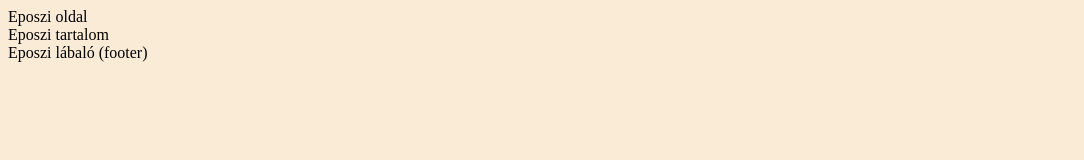
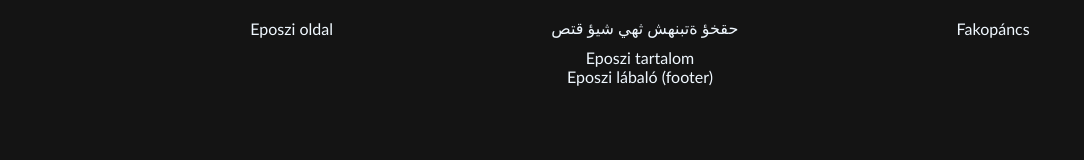
Before and after one commit to kecskeszsoltistvan/EgyRepoTeszt, a plain HTML site: page index.html in a window 1280 px wide. Shown: the whole page, without its empty margins (0-1084 px from the left). Drawn offline with Linux system fonts and the light colour scheme.

Commit message:
Enyhe változtatások

```diff
--- a/css/style.css
+++ b/css/style.css
@@ -1,3 +1,17 @@
 body{
-    background-color: antiquewhite;
+    background-color:rgb(20, 20, 20);
+    color: aliceblue;
+    font-family:'Trebuchet MS', 'Lucida Sans Unicode', 'Lucida Grande', 'Lucida Sans', Arial, sans-serif;
+    display: flex;
+    flex-flow: column wrap;
+    justify-content: center;
+    align-items: center;
 }
+header{
+    display: flex;
+    flex-flow: row nowrap;
+    justify-content: space-evenly;
+    align-items: center;
+    min-width: 95vw;
+    margin: 10px;
+}
--- a/index.html
+++ b/index.html
@@ -9,7 +9,9 @@
 </head>
 <body>
     <header>
-        Eposzi oldal
+        <div>Eposzi oldal</div>
+        <div>حقخؤ ةتبنهش ثهي شيؤ قتص</div>
+        <div>Fakopáncs</div>
     </header>
     <article>
         Eposzi tartalom
```
